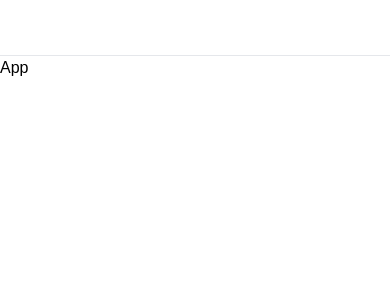
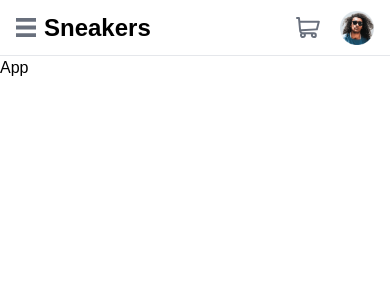
Before and after one commit to MoDev40/ecommerce-product-page, a React (Vite) app: page / in a window 390 px wide. Shown: the top 300 px of the page. Built offline with nearby package versions, Linux system fonts and the light colour scheme.

Commit message:
mobile navbar

```diff
--- a/src/components/layout/root-layout.tsx
+++ b/src/components/layout/root-layout.tsx
@@ -1,14 +1,13 @@
 import { Outlet } from "react-router-dom";
 import Desktop from "../desktop-navbar";
+import Mobile from "../mobile-navbar";
 
 const RootLayout = () => {
   return (
     <div className="container flex flex-col min-h-screen mx-auto">
       <Desktop />
       <div className="flex flex-col sm:gap-4 sm:py-2">
-        <header className="sticky top-0 z-30 flex items-center gap-4 px-4 border-b h-14 sm:static sm:h-auto sm:border-0 sm:bg-transparent sm:px-6">
-          {/* <Mobile /> */}
-        </header>
+        <Mobile />
         <main className="flex flex-col items-start flex-1">
           <Outlet />
         </main>
--- /dev/null
+++ b/src/components/mobile-navbar.tsx
@@ -0,0 +1,71 @@
+import { Link } from "react-router-dom";
+import { routes } from "../utils/utils";
+import { useState } from "react";
+import clsx from "clsx";
+
+const Mobile = () => {
+  const [toggle, setToggle] = useState<boolean>(false);
+  const handleToggle = () => {
+    setToggle(!toggle);
+  };
+  return (
+    <header className="flex flex-row items-center justify-between p-4 border-b sm:p-0 h-14 sm:hidden sm:h-auto sm:border-0">
+      <nav>
+        <div className="flex flex-row items-center space-x-2">
+          <button onClick={handleToggle}>
+            <img
+              src="./images/icon-menu.svg"
+              alt="menu-icon"
+              width={20}
+              height={22}
+            />
+          </button>
+          <h1 className="text-2xl font-black">Sneakers</h1>
+        </div>
+        <div
+          className={clsx(
+            "absolute top-0 left-0 w-1/2 bg-white p-5 transition-transform",
+            {
+              hidden: !toggle,
+            }
+          )}
+        >
+          <button onClick={handleToggle}>
+            <img
+              src="./images/icon-close.svg"
+              alt="close-icon"
+              width={18}
+              height={20}
+            />
+          </button>
+          <ul className="flex flex-col mt-8 space-y-5 text-lg font-bold">
+            {routes.map(({ path, name }) => (
+              <li key={path}>
+                <Link to={path} onClick={handleToggle}>
+                  {name}
+                </Link>
+              </li>
+            ))}
+          </ul>
+        </div>
+      </nav>
+      <nav className="flex flex-row items-center space-x-5">
+        <img
+          src="./images/icon-cart.svg"
+          alt="cart-image"
+          width={24}
+          height={28}
+        />
+        <img
+          className="hover:border-primary-orange hover:border-2 hover:rounded-full"
+          src="./images/image-avatar.png"
+          alt="user-avatar"
+          width={34}
+          height={36}
+        />
+      </nav>
+    </header>
+  );
+};
+
+export default Mobile;
```
